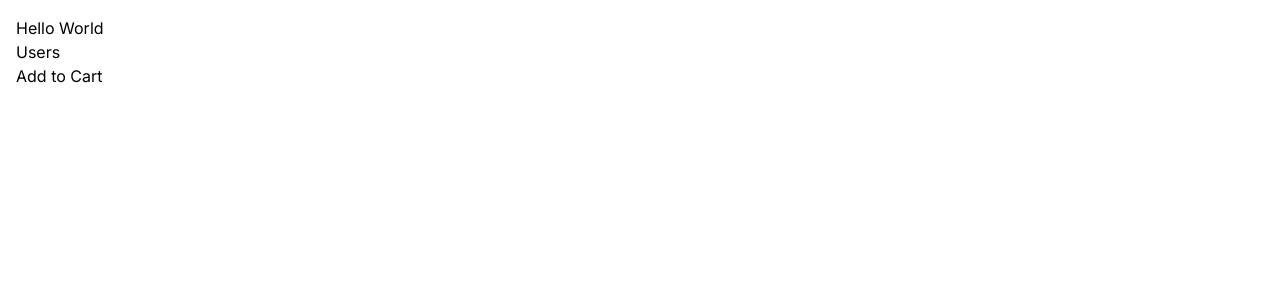
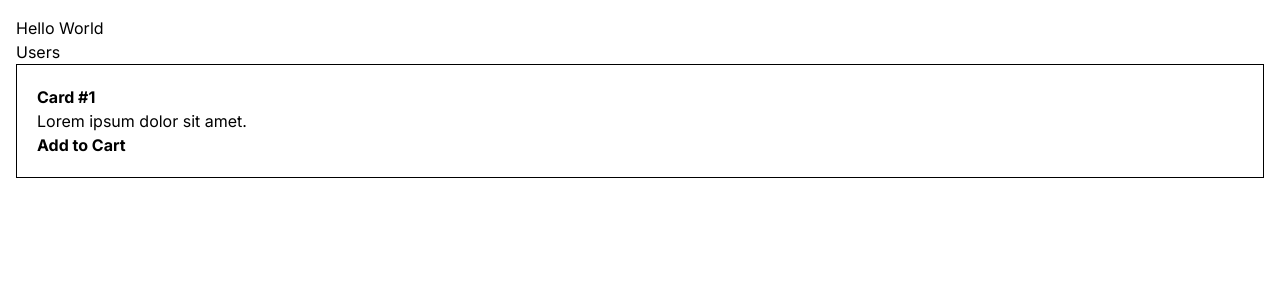
Before and after one commit to jfcv/next-app, a Next.js app: page / in a window 1280 px wide. Shown: the top 300 px of the page. Built offline with nearby package versions, Linux system fonts and the light colour scheme.

Commit message:
Add styles to ProductCard & AddToCart components.

```diff
--- a/app/components/AddToCart.tsx
+++ b/app/components/AddToCart.tsx
@@ -4,7 +4,7 @@ import React from 'react'
 const AddToCart = () => {
   return (
     <div>
-        <button onClick={() => console.log('client component clicked')}>
+        <button style={{fontWeight: 'bold'}} onClick={() => console.log('client component clicked')}>
             Add to Cart
         </button>
     </div>
--- a/app/components/ProductCard.tsx
+++ b/app/components/ProductCard.tsx
@@ -2,8 +2,16 @@ import React from 'react'
 import AddToCart from './AddToCart'
 
 const ProductCard = () => {
+  const divStyle = {
+    border: '1px solid #000',
+    padding: '20px'
+  }
+
   return (
-    <div>
+    <div style={divStyle}>
+        <h2 style={{fontWeight: 'bold'}}>Card #1</h2>
+        <p>Lorem ipsum dolor sit amet.</p>
+
         <AddToCart />
     </div>
   )
--- a/app/page.tsx
+++ b/app/page.tsx
@@ -8,7 +8,9 @@ export default function Home() {
   return (
     <main>
       <h1>Hello World</h1>
+
       <Link href="/users">Users</Link>
+
       <ProductCard />
     </main>
   )
```
